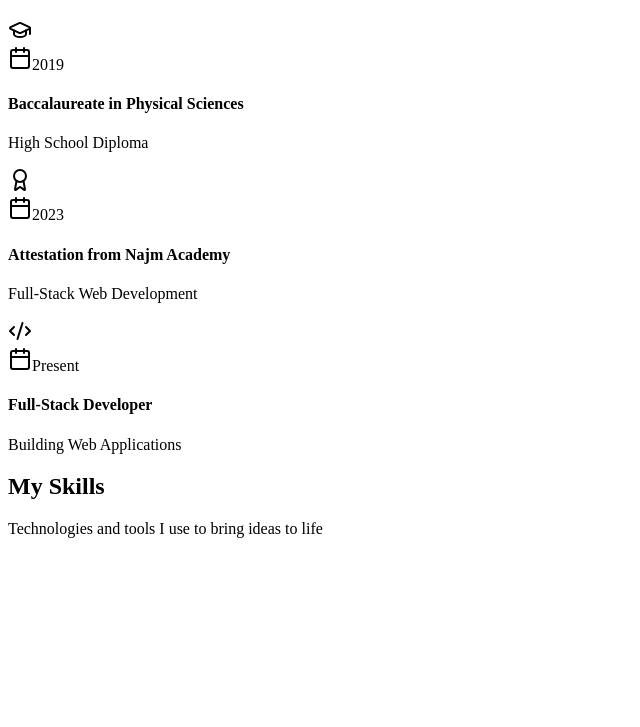
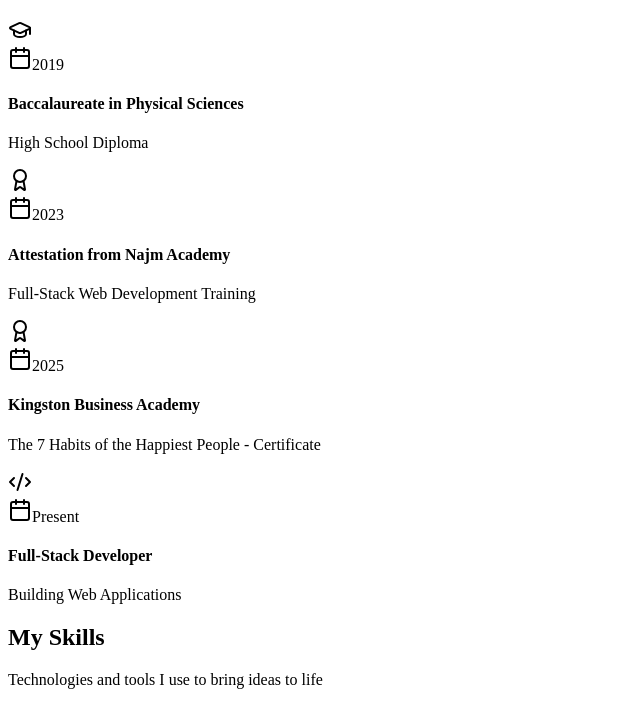
Before and after one commit to abdellatif6abouhafs-elidrissi/full-stack, a React (Vite) app: page / in a window 1280 px wide. Shown: the part 1741-2468 px from the top of the page, without its empty margins (0-640 px from the left). Built offline with nearby package versions, Linux system fonts and the light colour scheme; the HTML template or start-up script is replaced by a standard one.

Commit message:
Add Kingston Business Academy certificate to timeline and remove wrong PDF

```diff
--- a/src/sections/About.jsx
+++ b/src/sections/About.jsx
@@ -29,8 +29,14 @@ const timeline = [
   {
     icon: Award,
     title: 'Attestation from Najm Academy',
-    subtitle: 'Full-Stack Web Development',
+    subtitle: 'Full-Stack Web Development Training',
     year: '2023',
+  },
+  {
+    icon: Award,
+    title: 'Kingston Business Academy',
+    subtitle: 'The 7 Habits of the Happiest People - Certificate',
+    year: '2025',
   },
   {
     icon: Code2,
```
Also changed, not shown: 1 other file (tests, documents, lock files or other folders).
